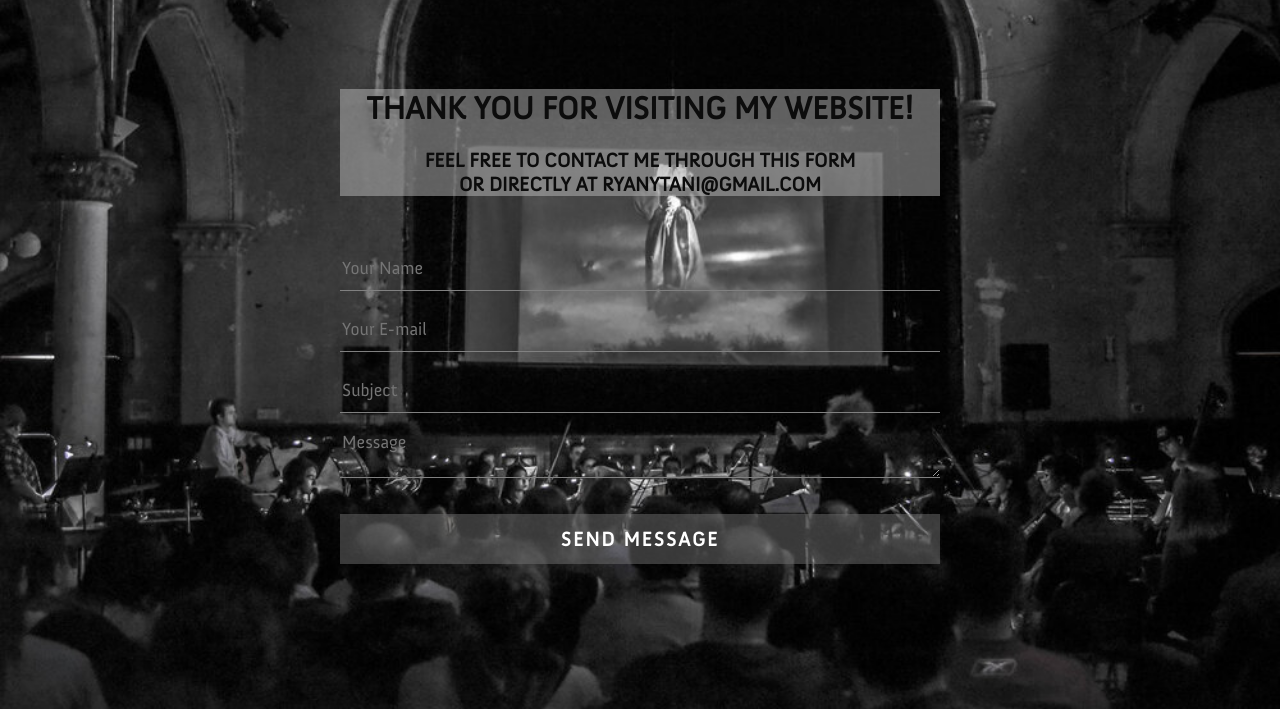
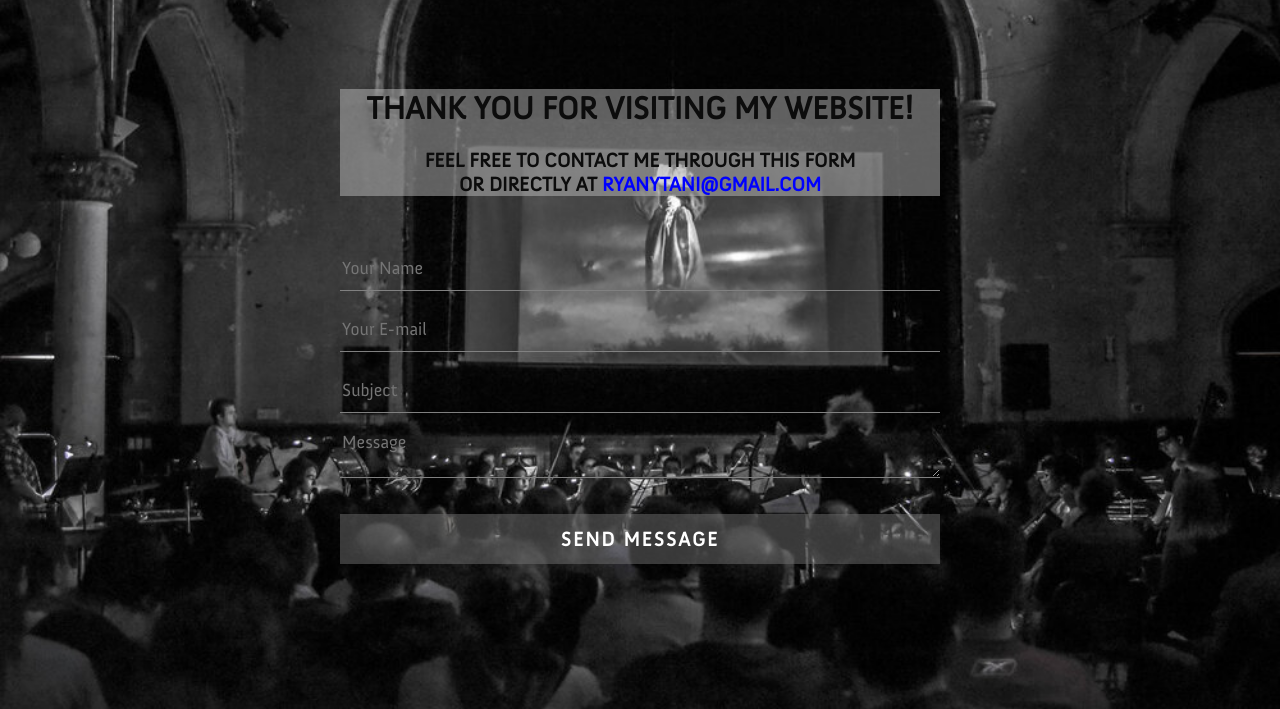
Before and after one commit to rtani1123/RT-Website, a plain HTML site: page contact.html in a window 1280 px wide. Shown: the part 91-800 px from the top of the page. Drawn offline with Linux system fonts and the light colour scheme.

Commit message:
changed contact form

```diff
--- a/contact.html
+++ b/contact.html
@@ -48,7 +48,7 @@
     <div class="contact-title">
       <h1>Thank you for visiting my website!</h1>
       <h2>Feel free to contact me through this form<br>
-        or directly at ryanytani@gmail.com</h2>
+        or directly at <a href="mailto:ryanytani@gmail.com" style="color:blue">ryanytani@gmail.com</a></h2>
     </div>
     <div class="contact-form">
       <form action="contactform.php" method="POST">
```
Also changed, not shown: news.html (+1 -1 lines).
